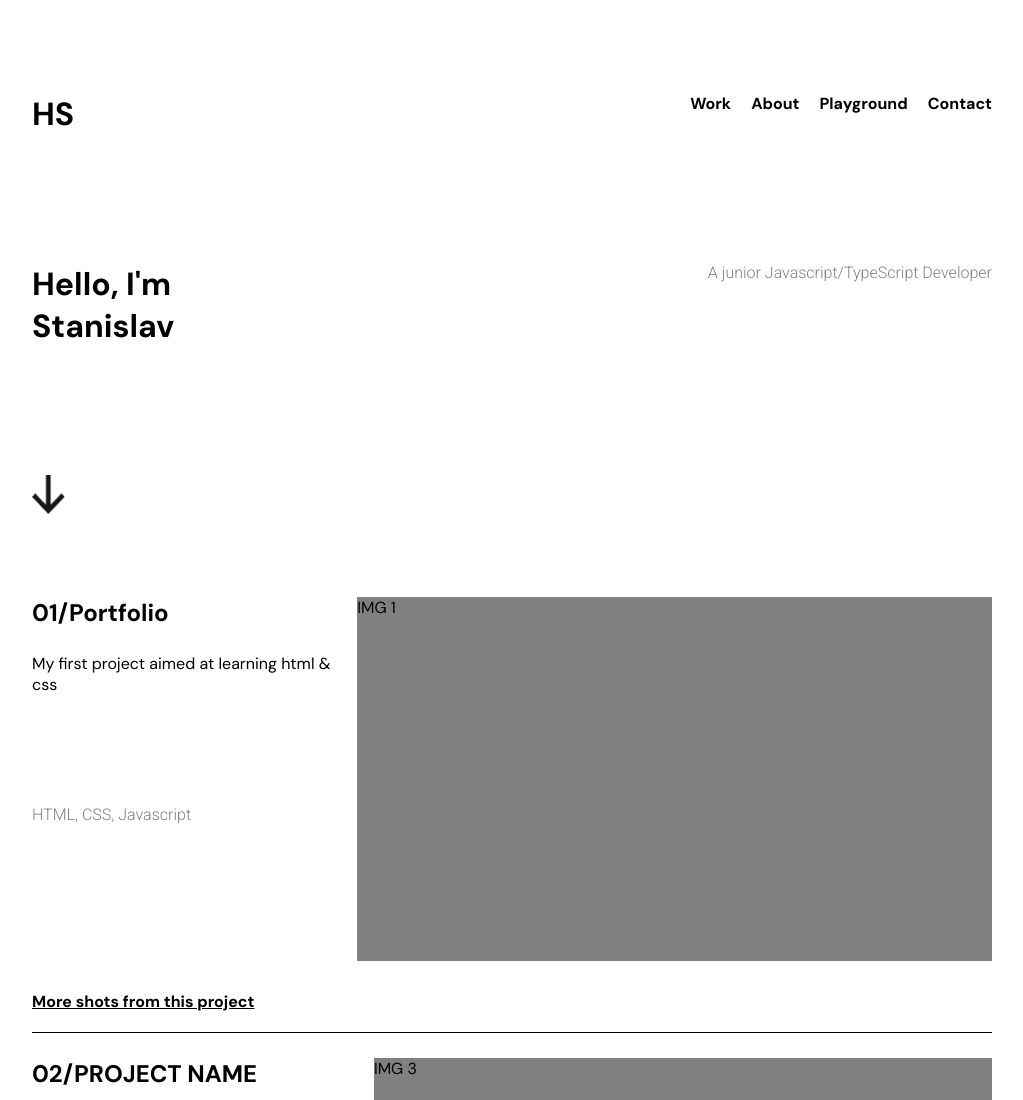
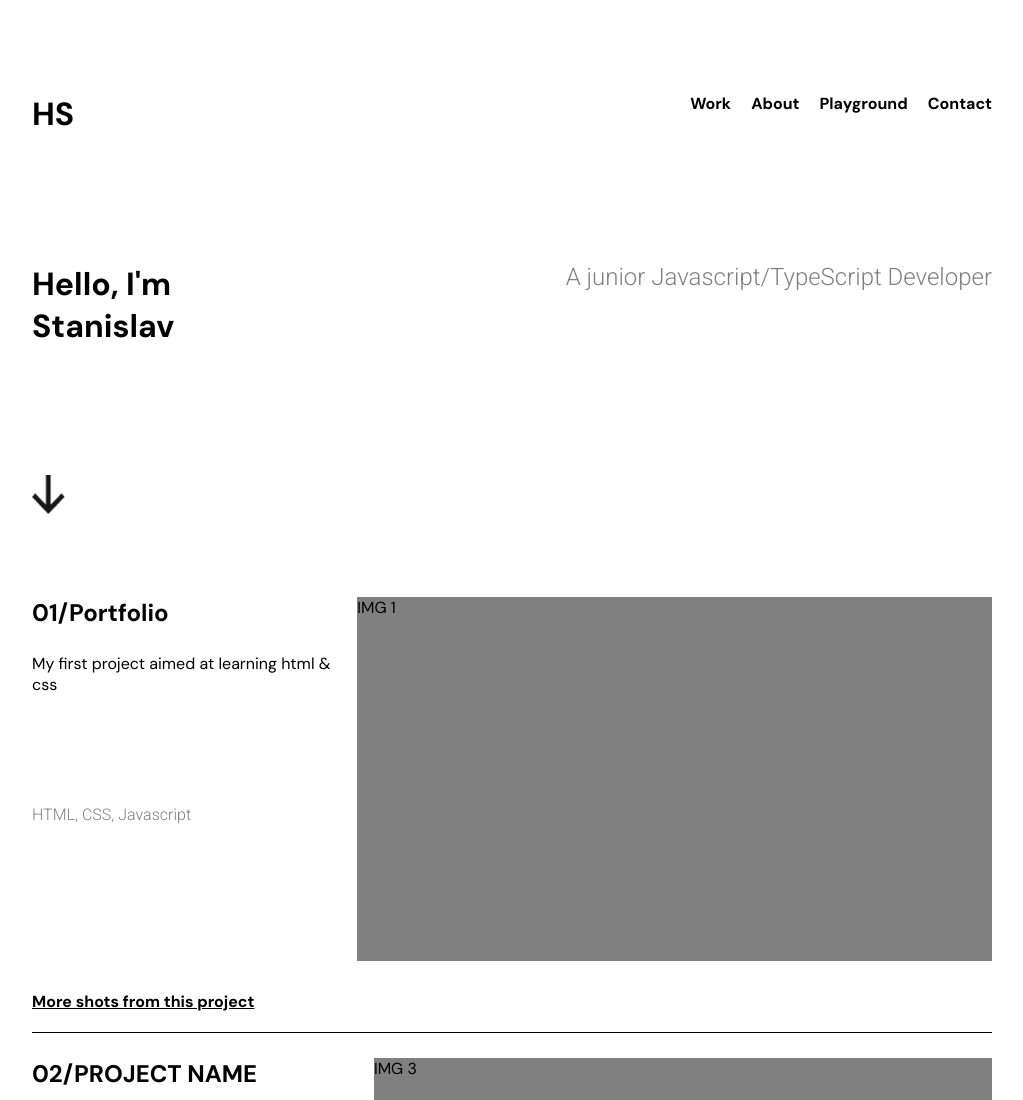
Before and after one commit to StanislavM31/portfolioMinko, a plain HTML site: page index.html in a window 1280 px wide. Shown: the top 1100 px of the page, without its empty margins (128-1151 px from the left). Drawn offline with Linux system fonts and the light colour scheme.

Commit message:
refactor: fonts

```diff
--- a/index.html
+++ b/index.html
@@ -35,7 +35,7 @@
         </div>
         <div class="header-name">
             <h1>Hello, I'm <br> Stanislav</h1>
-            <p>A junior Javascript/TypeScript Developer</p>
+            <h2>A junior Javascript/TypeScript Developer</h2>
         </div>
     </header>
     <div class="wrapper">
--- a/style.css
+++ b/style.css
@@ -29,7 +29,7 @@ ul li{
 .header-name{
     margin-top: 128px;
 }
-.header-name p{
+.header-name h2{
     font-family: 'Roboto', sans-serif;
     font-weight: 300;
     color: grey;
@@ -42,12 +42,9 @@ ul li{
     background-size:contain;
     margin-top: 128px;
 }
-.wrapper-arrow-down{
 
-}
 .arrow-down:hover{
     scale: 110%;
-    border-radius: 50%;
 }
 
 section{
```
